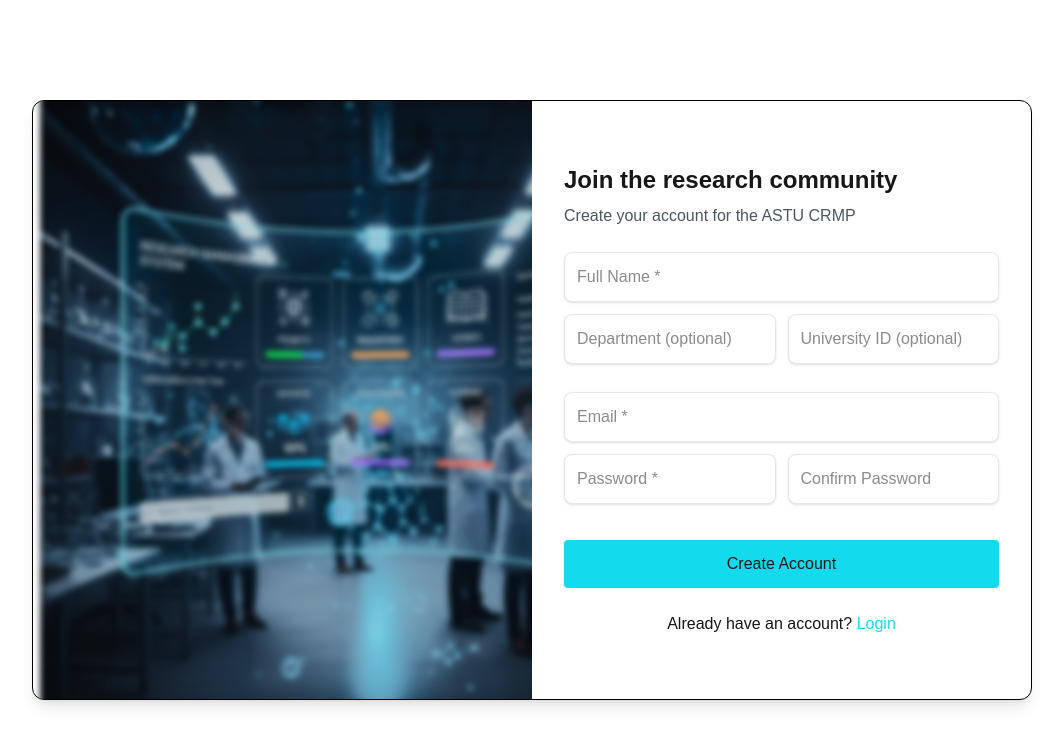
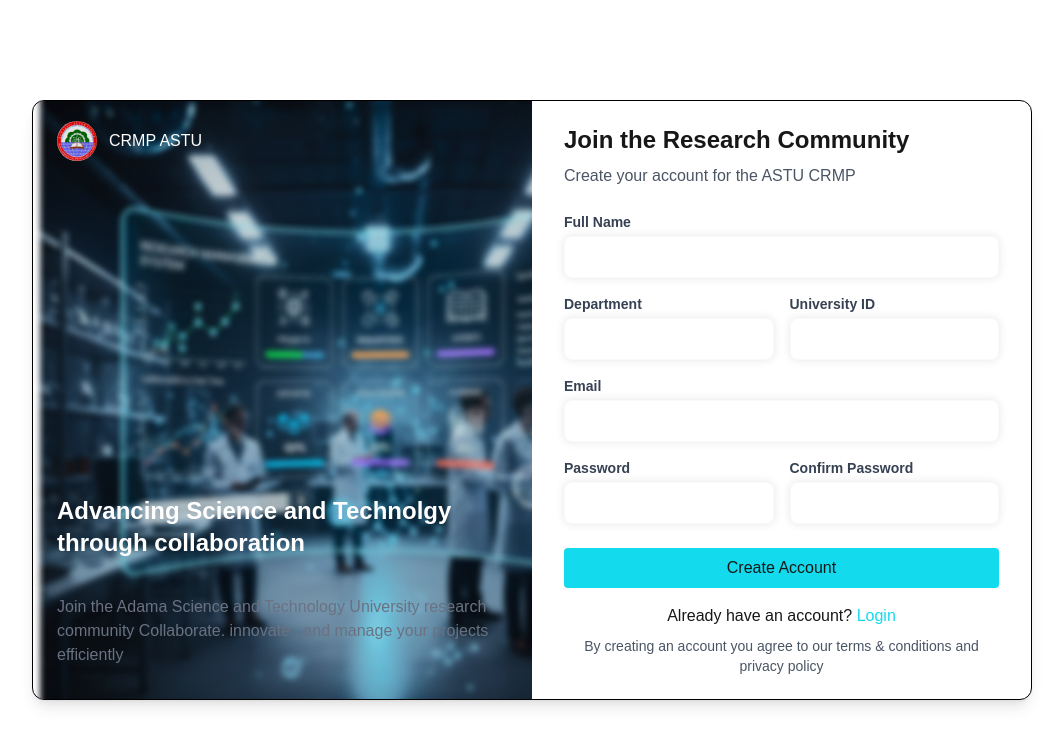
Before and after one commit to BunaCore/CRMP-Frontend, a Next.js app: page /signup in a window 1280 px wide. Shown: the top 746 px of the page, without its empty margins (108-1171 px from the left). Built offline with nearby package versions, Linux system fonts and the light colour scheme.

Commit message:
frontend:signup

```diff
--- a/app/signup/page.tsx
+++ b/app/signup/page.tsx
@@ -12,6 +12,7 @@ interface FormData {
   confirmPassword: string;
   universityId: string;
   department: string;
+
 }
 
 export default function SignUp() {
@@ -23,17 +24,16 @@ export default function SignUp() {
     confirmPassword: "",
     universityId: "",
     department: "",
+
   });
 
   const [error, setError] = useState<string>("");
   const [success, setSuccess] = useState<string>("");
 
-
   const handleChange = (e: React.ChangeEvent<HTMLInputElement>) => {
     const { name, value } = e.target;
     setFormData((prev) => ({ ...prev, [name]: value }));
   };
-
 
   const handleSubmit = (e: React.FormEvent<HTMLFormElement>) => {
     e.preventDefault();
@@ -48,13 +48,13 @@ export default function SignUp() {
       return setError("Password must be at least 6 characters");
     }
 
+
     if (formData.password !== formData.confirmPassword) {
       return setError("Passwords do not match");
     }
 
     console.log("User registered:", formData);
     setSuccess("Registration successful!");
-
 
     setFormData({
       name: "",
@@ -64,13 +64,13 @@ export default function SignUp() {
       confirmPassword: "",
       universityId: "",
       department: "",
+
     });
   };
 
   return (
     <div className="flex items-center justify-center min-h-screen bg-white px-4 sm:px-6 lg:px-8">
-      <div className="w-full lg:w-[1000px] h-auto lg:h-[600px] border border-black bg-white rounded-xl shadow-lg overflow-hidden flex flex-col lg:flex-row">
-
+      <div className="sm:w-[400px] md:w-[500px] lg:w-[1000px] h-auto lg:h-[600px] border border-black bg-white rounded-xl shadow-lg overflow-hidden flex flex-col lg:flex-row">
 
         <div className="hidden lg:block lg:w-1/2 relative">
           <Image
@@ -78,91 +78,129 @@ export default function SignUp() {
             alt="SignUp Image"
             fill
             className="object-cover"
+
           />
+           <div className="absolute bottom-8 left-6 text-white">
+
+              <p className="mt-2 text-gray-500">Join the Adama Science and Technology University
+                    research community Collaborate. innovate , and manage your projects efficiently</p>
             </div>
 
-        {/* Right side form */}
+             <div className="absolute bottom-35 left-6 text-white">
+              <p className="text-2xl font-bold   ">Advancing Science and Technolgy through collaboration</p>
+            </div>
+
+           <div className="absolute top-5 left-6 flex items-center gap-3 text-white">
+              <Image
+                src="/ASTU.jpg"
+                alt="Astu"
+                width={40}
+                height={40}
+                className="rounded-full object-cover"
+              />
+              <p className="text-base">CRMP ASTU</p>
+            </div>
+           </div>
+
+        {/*form*/}
+
         <div className="w-full lg:w-1/2 flex flex-col items-center lg:items-start justify-center p-6 lg:p-8">
           <div className="mb-6 text-center lg:text-left w-full">
-            <h1 className="text-2xl font-bold mb-2">Join the research community</h1>
+            <h1 className="text-2xl font-bold mb-2">Join the Research Community</h1>
             <p className="text-gray-600 text-base">Create your account for the ASTU CRMP</p>
           </div>
 
           <form
             onSubmit={handleSubmit}
-            className="flex flex-col gap-3 w-full max-w-md"
+            className="flex flex-col gap-4 w-full max-w-md"
           >
+            {/* Full Name */}
+            <label className="flex flex-col w-full">
+              <span className="text-gray-700 text-sm mb-1 font-bold">Full Name </span>
               <input
                 type="text"
                 name="name"
-              placeholder="Full Name *"
                 value={formData.name}
                 onChange={handleChange}
-              className="w-full border p-3 rounded-lg shadow bg-white border-gray-200 focus:outline-none focus:ring-2 focus:ring-[#13DAEC]"
+                className="w-full border p-2 border-[#F8FBFC] rounded-lg bg-white shadow-[0_0_10px_rgba(0,0,0,0.1)]"
               />
+            </label>
 
-            <div className="grid grid-cols-1 sm:grid-cols-2 gap-3 mb-4">
+            {/* Optional fields */}
+            <div className="grid grid-cols-1 sm:grid-cols-2 gap-4 ">
+              <label className="flex flex-col w-full">
+                <span className="text-gray-700 text-sm mb-1 font-bold">Department</span>
                 <input
                   type="text"
                   name="department"
-                placeholder="Department (optional)"
                   value={formData.department}
                   onChange={handleChange}
-                className="w-full border p-3 rounded-lg shadow bg-white border-gray-200 focus:outline-none focus:ring-2 focus:ring-[#13DAEC]"
+                  className="w-full border p-2 border-[#F8FBFC] rounded-lg bg-white shadow-[0_0_10px_rgba(0,0,0,0.1)]"
                 />
+              </label>
+              <label className="flex flex-col w-full">
+                <span className="text-gray-700 text-sm mb-1 font-bold">University ID</span>
                 <input
                   type="text"
                   name="universityId"
-                placeholder="University ID (optional)"
                   value={formData.universityId}
                   onChange={handleChange}
-                className="w-full border p-3 rounded-lg shadow bg-white border-gray-200 focus:outline-none focus:ring-2 focus:ring-[#13DAEC]"
-              />
+                  className="w-full border p-2 border-[#F8FBFC] rounded-lg bg-white shadow-[0_0_10px_rgba(0,0,0,0.1)]"/>
+              </label>
             </div>
 
+            {/* Email */}
+            <label className="flex flex-col w-full">
+              <span className="text-gray-700 text-sm mb-1 font-bold">Email </span>
               <input
                 type="email"
                 name="email"
-              placeholder="Email *"
                 value={formData.email}
                 onChange={handleChange}
-              className="w-full border p-3 rounded-lg shadow bg-white border-gray-200 focus:outline-none focus:ring-2 focus:ring-[#13DAEC]"
-            />
+                className="w-full border p-2 border-[#F8FBFC] rounded-lg bg-white shadow-[0_0_10px_rgba(0,0,0,0.1)]" />
+            </label>
 
-            <div className="grid grid-cols-1 sm:grid-cols-2 gap-3 mb-4">
+            {/* Passwords */}
+            <div className="grid grid-cols-1 sm:grid-cols-2 gap-4">
+              <label className="flex flex-col w-full">
+                <span className="text-gray-700 text-sm mb-1 font-bold">Password </span>
                 <input
                   type="password"
                   name="password"
-                placeholder="Password *"
                   value={formData.password}
                   onChange={handleChange}
-                className="w-full border p-3 rounded-lg shadow bg-white border-gray-200 focus:outline-none focus:ring-2 focus:ring-[#13DAEC]"
+                  className="w-full border p-2 border-[#F8FBFC] rounded-lg bg-white shadow-[0_0_10px_rgba(0,0,0,0.1)]"
                 />
+              </label>
+              <label className="flex flex-col w-full">
+                <span className="text-gray-700 text-sm mb-1 font-bold">Confirm Password </span>
                 <input
                   type="password"
                   name="confirmPassword"
-                placeholder="Confirm Password"
                   value={formData.confirmPassword}
                   onChange={handleChange}
-                className="w-full border p-3 rounded-lg shadow bg-white border-gray-200 focus:outline-none focus:ring-2 focus:ring-[#13DAEC]"
+                  className="w-full border p-2 border-[#F8FBFC] rounded-lg bg-white shadow-[0_0_10px_rgba(0,0,0,0.1)]"
                 />
+              </label>
             </div>
+
 
             {error && <p className="text-red-500 text-sm">{error}</p>}
             {success && <p className="text-green-500 text-sm">{success}</p>}
 
             <button
               type="submit"
-              className="w-full bg-[#13DAEC] p-3 rounded hover:opacity-75 mt-2"
+              className="w-full bg-[#13DAEC] p-2 rounded hover:opacity-75 mt-2"
             >
               Create Account
             </button>
 
-            <div className="text-center text-base mt-3">
+            <div className="text-center text-base ">
               Already have an account?{" "}
               <Link href="/login" className="text-[#13DAEC]">
                 Login
               </Link>
+              <p  className="mt-2 text-gray-600 text-sm">By creating an account you agree to our terms & conditions and privacy policy</p>
             </div>
           </form>
         </div>
```
Also changed, not shown: components/sign-up.tsx (deleted), public/ASTU.jpg (added). Lines whose indentation alone changed are shown as unchanged.
